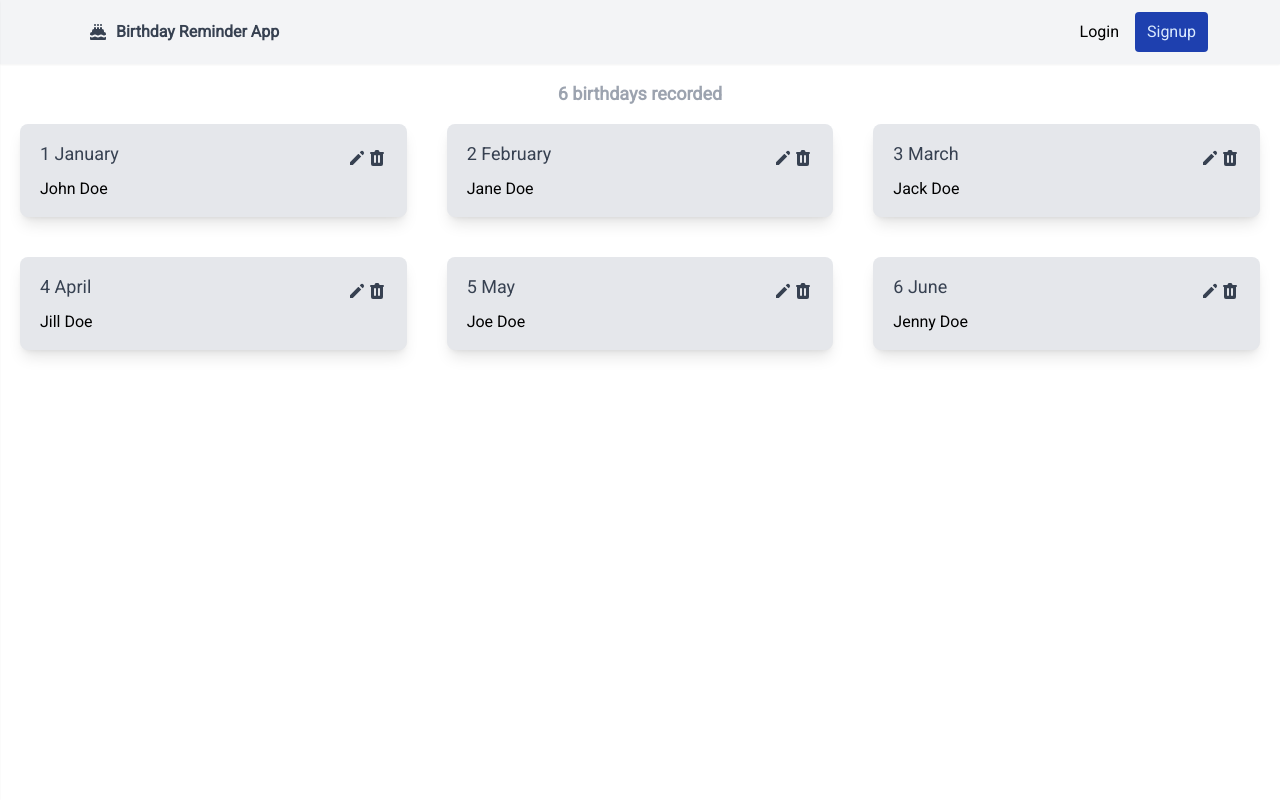
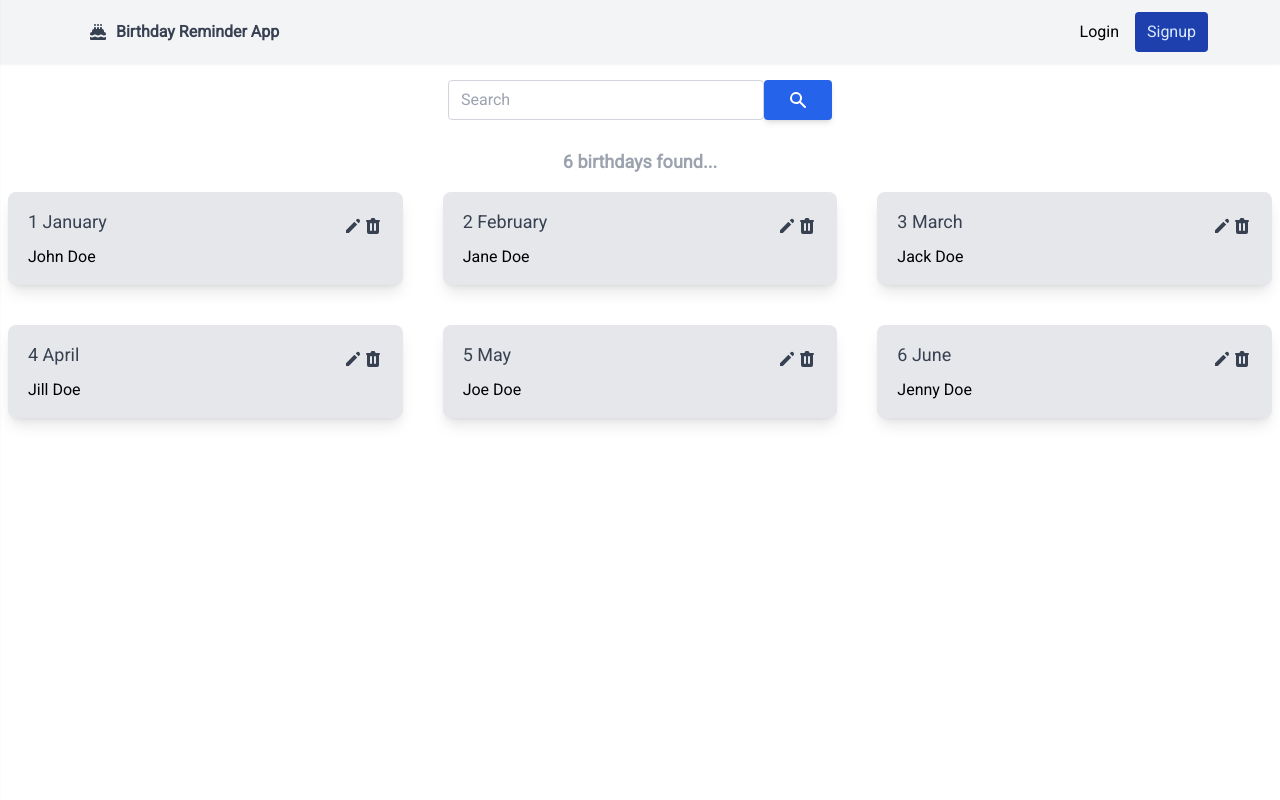
Before and after one commit to inframarauder/birthday-reminder-webapp, a Next.js app: page /birthdays in a window 1280 px wide. Shown: the top 800 px of the page. Built offline with nearby package versions, Linux system fonts and the light colour scheme.

Commit message:
search bard component ready'

```diff
--- a/components/Icons.js
+++ b/components/Icons.js
@@ -53,3 +53,18 @@ export const Delete = () => (
 		/>
 	</svg>
 );
+
+export const Search = () => (
+	<svg
+		xmlns="http://www.w3.org/2000/svg"
+		className="h-5 w-5"
+		viewBox="0 0 20 20"
+		fill="currentColor"
+	>
+		<path
+			fillRule="evenodd"
+			d="M8 4a4 4 0 100 8 4 4 0 000-8zM2 8a6 6 0 1110.89 3.476l4.817 4.817a1 1 0 01-1.414 1.414l-4.816-4.816A6 6 0 012 8z"
+			clipRule="evenodd"
+		/>
+	</svg>
+);
--- /dev/null
+++ b/components/SearchBar.js
@@ -0,0 +1,29 @@
+import React from "react";
+import { Search } from "./Icons";
+
+const SearchBar = () => {
+	return (
+		<div class="flex justify-center">
+			<div class="mb-3 xl:w-96">
+				<div class="input-group relative flex flex-wrap items-stretch w-full mb-4">
+					<input
+						type="search"
+						class="form-control relative flex-auto min-w-0 block w-2/3 px-3 py-1.5 text-base font-normal text-gray-700 bg-white bg-clip-padding border border-solid border-gray-300 rounded transition ease-in-out m-0 focus:text-gray-700 focus:bg-white focus:border-blue-600 focus:outline-none"
+						placeholder="Search"
+						aria-label="Search"
+						aria-describedby="button-addon2"
+					/>
+					<button
+						class="btn px-6 py-2.5 bg-blue-600 text-white font-medium text-xs leading-tight uppercase rounded shadow-md hover:bg-blue-700 hover:shadow-lg focus:bg-blue-700  focus:shadow-lg focus:outline-none focus:ring-0 active:bg-blue-800 active:shadow-lg transition duration-150 ease-in-out flex items-center"
+						type="button"
+						id="button-addon2"
+					>
+						<Search />
+					</button>
+				</div>
+			</div>
+		</div>
+	);
+};
+
+export default SearchBar;
--- a/pages/birthdays.js
+++ b/pages/birthdays.js
@@ -1,6 +1,7 @@
 import React from "react";
 import Layout from "../components/Layout";
 import RecordCard from "../components/RecordCard";
+import SearchBar from "../components/SearchBar";
 
 const data = [
 	{
@@ -38,9 +39,10 @@ const data = [
 const Birthdays = () => {
 	return (
 		<Layout>
-			<div className="h-screen container my-20 px-5">
+			<div className="h-screen container my-20 px-2">
+				<SearchBar />
 				<h1 className="text-center text-lg font-bold text-gray-400">
-					{data.length} birthdays recorded
+					{data.length} birthdays found...
 				</h1>
 				<div className="my-4">
 					<div className="grid grid-cols-1 md:grid-cols-3 gap-10">
```
